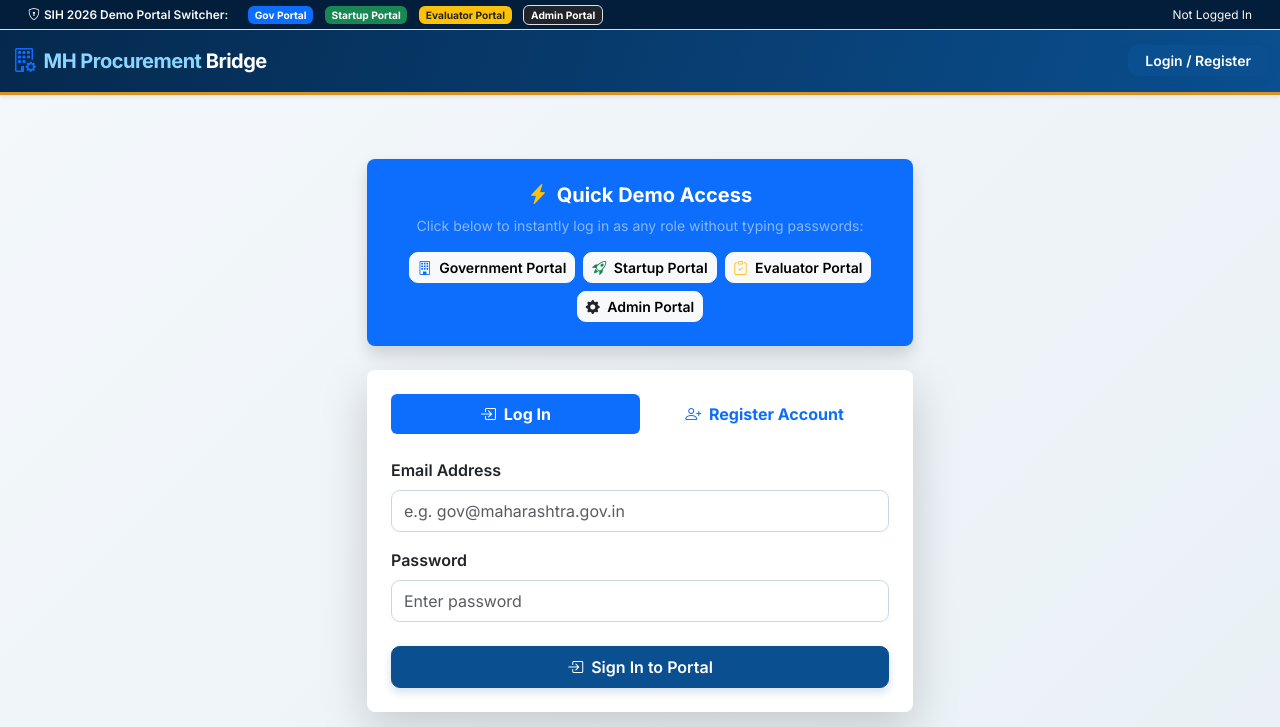
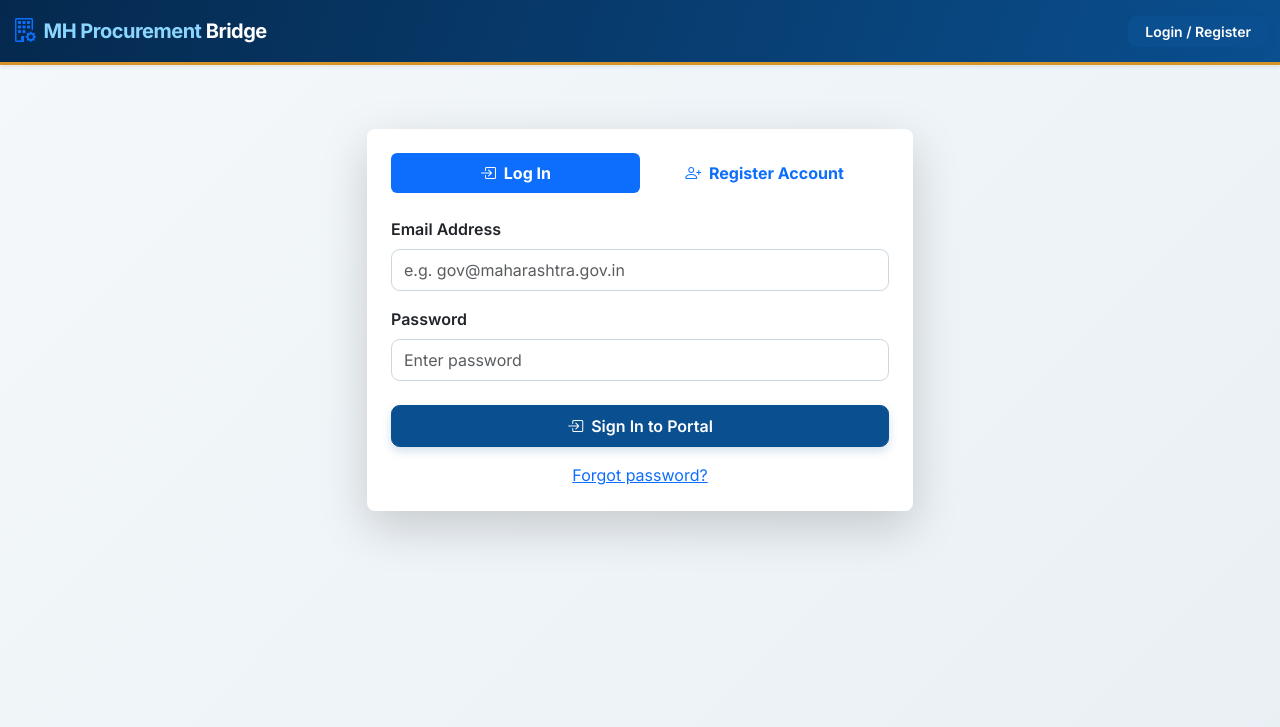
Before and after one commit to harshavardhannayaka20072007-png/innovation-procurement-bridge, a Flask app: page /auth/login in a window 1280 px wide. Shown: the top 727 px of the page. Run offline with Flask 3, Linux system fonts and the light colour scheme; parts of the project's set-up code (start-up, migrations or seed data) failed here and were passed over.

Commit message:
final commit

```diff
--- a/backend/auth/routes.py
+++ b/backend/auth/routes.py
@@ -1,8 +1,50 @@
-from flask import Blueprint, request, render_template, redirect, url_for, session, flash, abort
+import hmac
+import os
+import re
+import secrets
+import sqlite3
+import smtplib
+from datetime import datetime, timedelta, timezone
+from email.message import EmailMessage
+from urllib.parse import urlencode
+from urllib.request import Request, urlopen
+
+from flask import Blueprint, current_app, request, render_template, redirect, url_for, session, flash, abort
 from werkzeug.security import check_password_hash, generate_password_hash
 from backend.db import query_db, execute_db
 
 auth_bp = Blueprint('auth', __name__)
+EMAIL_RE = re.compile(r'^[^\s@]+@[^\s@]+\.[^\s@]+$')
+MOBILE_RE = re.compile(r'^\+?[1-9]\d{7,14}$')
+
+
+def _start_session(user):
+    """Set only the server-authorized identity attributes in the session."""
+    session.clear()
+    session['user_id'] = user['user_id']
+    session['username'] = user['username']
+    session['email'] = user['email']
+    session['role'] = user['role']
+    session['department'] = user['department']
+    session['company_name'] = user['company_name']
+
+
+def _send_reset_otp(email, otp):
+    """Send an OTP only through configured SMTP; fail closed when absent."""
+    config = current_app.config
+    required = ('SMTP_HOST', 'SMTP_USERNAME', 'SMTP_PASSWORD', 'SMTP_FROM')
+    if not all(config.get(key) for key in required):
+        return False
+    message = EmailMessage()
+    message['Subject'] = 'Innovation Procurement Bridge password reset code'
+    message['From'] = config['SMTP_FROM']
+    message['To'] = email
+    message.set_content(f'Your password-reset code is {otp}. It expires in 10 minutes. Do not share it.')
+    with smtplib.SMTP(config['SMTP_HOST'], config['SMTP_PORT'], timeout=10) as smtp:
+        smtp.starttls()
+        smtp.login(config['SMTP_USERNAME'], config['SMTP_PASSWORD'])
+        smtp.send_message(message)
+    return True
 
 
 @auth_bp.route('/login', methods=['GET', 'POST'])
@@ -10,8 +52,8 @@ def login():
     if request.method == 'GET' and session.get('user_id'):
         return redirect(url_for('index'))
     if request.method == 'POST':
-        email = request.form.get('email', '').strip()[:254]
-        password = request.form.get('password', '').strip()[:128]
+        email = request.form.get('email', '').strip().lower()
+        password = request.form.get('password', '')
 
         if not email or not password:
             flash('Email and password are required.', 'danger')
@@ -19,12 +61,7 @@ def login():
 
         user = query_db("SELECT * FROM users WHERE email = ?", (email,), one=True)
         if user and check_password_hash(user['password_hash'], password):
-            session['user_id'] = user['user_id']
-            session['username'] = user['username']
-            session['email'] = user['email']
-            session['role'] = user['role']
-            session['department'] = user['department']
-            session['company_name'] = user['company_name']
+            _start_session(user)
 
             flash(f"Welcome back, {user['username']}!", 'success')
             if user['role'] == 'government':
@@ -43,18 +80,38 @@ def login():
 
 @auth_bp.route('/demo-login/<role>')
 def demo_login(role):
-    """Demo login endpoint — disabled in this build."""
-    abort(404)
+    """Allow demo access only when an operator sets and supplies DEMO_SECRET."""
+    configured_secret = os.environ.get('DEMO_SECRET')
+    supplied_secret = request.args.get('key', '')
+    if not configured_secret or not hmac.compare_digest(supplied_secret, configured_secret):
+        abort(403)
+    if role not in {'government', 'startup', 'evaluator', 'admin'}:
+        abort(404)
+    user = query_db('SELECT * FROM users WHERE role = ? ORDER BY user_id LIMIT 1', (role,), one=True)
+    if not user:
+        abort(404)
+    _start_session(user)
+    return redirect(url_for('index'))
 
 @auth_bp.route('/register', methods=['POST'])
 def register():
-    username = (request.form.get('username') or '').strip()[:100]
-    email = (request.form.get('email') or '').strip()[:254]
-    password = (request.form.get('password') or '').strip()[:128]
+    username = (request.form.get('username') or '').strip()
+    email = (request.form.get('email') or '').strip().lower()
+    password = request.form.get('password') or ''
     company_name = (request.form.get('company_name') or '').strip()[:150]
+    mobile_number = (request.form.get('mobile_number') or '').strip()
 
-    if not username or not email or not password:
+    if not username or not email or not password or not company_name:
         flash('All fields are required.', 'danger')
+        return redirect(url_for('auth.login'))
+    if len(username) > 100 or len(email) > 254 or not EMAIL_RE.fullmatch(email):
+        flash('Enter a valid name and email address.', 'danger')
+        return redirect(url_for('auth.login'))
+    if len(password) < 12 or len(password) > 128:
+        flash('Password must contain 12 to 128 characters.', 'danger')
+        return redirect(url_for('auth.login'))
+    if mobile_number and not MOBILE_RE.fullmatch(mobile_number):
+        flash('Enter a mobile number in international format, for example +919876543210.', 'danger')
         return redirect(url_for('auth.login'))
 
     # Self-registration is only allowed for startups.
@@ -62,25 +119,124 @@ def register():
     role = 'startup'
     department = None
 
-    if query_db("SELECT user_id FROM users WHERE email = ? OR username = ?", (email, username), one=True):
-        flash('Email or username already exists.', 'danger')
+    if query_db("SELECT user_id FROM users WHERE email = ? OR username = ? OR mobile_number = ?", (email, username, mobile_number or None), one=True):
+        flash('Email, username, or mobile number already exists.', 'danger')
         return redirect(url_for('auth.login'))
 
     pw_hash = generate_password_hash(password)
-    user_id = execute_db(
-        'INSERT INTO users (username, email, password_hash, role, department, company_name) VALUES (?, ?, ?, ?, ?, ?)',
-        (username, email, pw_hash, role, department, company_name)
-    )
+    try:
+        user_id = execute_db(
+            'INSERT INTO users (username, email, password_hash, role, department, company_name, mobile_number) VALUES (?, ?, ?, ?, ?, ?, ?)',
+            (username, email, pw_hash, role, department, company_name, mobile_number or None)
+        )
+    except sqlite3.IntegrityError:
+        # The database constraints also protect against concurrent registrations.
+        flash('Email, username, or mobile number already exists.', 'danger')
+        return redirect(url_for('auth.login'))
 
-    session['user_id'] = user_id
-    session['username'] = username
-    session['email'] = email
-    session['role'] = role
-    session['department'] = department
-    session['company_name'] = company_name
+    _start_session({'user_id': user_id, 'username': username, 'email': email, 'role': role,
+                    'department': department, 'company_name': company_name})
 
     flash('Startup account registered successfully!', 'success')
     return redirect(url_for('startup.dashboard'))
+
+
+@auth_bp.route('/forgot-password', methods=['GET', 'POST'])
+def forgot_password():
+    if request.method == 'POST':
+        email = (request.form.get('email') or '').strip().lower()
+        user = query_db('SELECT user_id, email FROM users WHERE email = ?', (email,), one=True)
+        # Same response for all requests prevents account enumeration.
+        if user:
+            otp = f'{secrets.randbelow(1_000_000):06d}'
+            expires_at = datetime.now(timezone.utc) + timedelta(seconds=current_app.config['OTP_TTL_SECONDS'])
+            execute_db('UPDATE password_reset_otps SET consumed_at = CURRENT_TIMESTAMP WHERE user_id = ? AND consumed_at IS NULL', (user['user_id'],))
+            execute_db('INSERT INTO password_reset_otps (user_id, otp_hash, expires_at) VALUES (?, ?, ?)',
+                       (user['user_id'], generate_password_hash(otp), expires_at.isoformat()))
+            try:
+                delivered = _send_reset_otp(user['email'], otp)
+            except (OSError, smtplib.SMTPException):
+                delivered = False
+            if not delivered:
+                # Invalidate a code that could not be delivered; it must never be usable.
+                execute_db('UPDATE password_reset_otps SET consumed_at = CURRENT_TIMESTAMP WHERE user_id = ? AND consumed_at IS NULL', (user['user_id'],))
+        flash('If an account exists, a reset code will be sent to its registered email.', 'info')
+        return redirect(url_for('auth.reset_password'))
+    return render_template('forgot_password.html')
+
+
+@auth_bp.route('/reset-password', methods=['GET', 'POST'])
+def reset_password():
+    if request.method == 'POST':
+        email = (request.form.get('email') or '').strip().lower()
+        otp = (request.form.get('otp') or '').strip()
+        password = request.form.get('password') or ''
+        user = query_db('SELECT user_id FROM users WHERE email = ?', (email,), one=True)
+        reset = query_db('''SELECT * FROM password_reset_otps WHERE user_id = ? AND consumed_at IS NULL
+                            ORDER BY reset_id DESC LIMIT 1''', (user['user_id'],), one=True) if user else None
+        valid = False
+        if reset and len(password) >= 12 and len(password) <= 128 and reset['attempts'] < current_app.config['OTP_MAX_ATTEMPTS']:
+            expires_at = datetime.fromisoformat(reset['expires_at']).replace(tzinfo=timezone.utc) if '+' not in reset['expires_at'] else datetime.fromisoformat(reset['expires_at'])
+            valid = expires_at > datetime.now(timezone.utc) and check_password_hash(reset['otp_hash'], otp)
+            execute_db('UPDATE password_reset_otps SET attempts = attempts + 1 WHERE reset_id = ?', (reset['reset_id'],))
+        if not valid:
+            flash('The code is invalid or expired. Request a new one.', 'danger')
+            return redirect(url_for('auth.reset_password'))
+        execute_db('UPDATE users SET password_hash = ? WHERE user_id = ?', (generate_password_hash(password), user['user_id']))
+        execute_db('UPDATE password_reset_otps SET consumed_at = CURRENT_TIMESTAMP WHERE reset_id = ?', (reset['reset_id'],))
+        flash('Password changed. You can now sign in.', 'success')
+        return redirect(url_for('auth.login'))
+    return render_template('reset_password.html')
+
+
+@auth_bp.route('/linkedin/start')
+def linkedin_start():
+    """Start startup-only LinkedIn OIDC registration when credentials exist."""
+    if not current_app.config['LINKEDIN_CLIENT_ID'] or not current_app.config['LINKEDIN_CLIENT_SECRET']:
+        abort(503, 'LinkedIn sign-in has not been configured.')
+    state = secrets.token_urlsafe(32)
+    session['linkedin_oauth_state'] = state
+    params = urlencode({'response_type': 'code', 'client_id': current_app.config['LINKEDIN_CLIENT_ID'],
+                        'redirect_uri': url_for('auth.linkedin_callback', _external=True),
+                        'state': state, 'scope': 'openid profile email'})
+    return redirect(f'https://www.linkedin.com/oauth/v2/authorization?{params}')
+
+
+@auth_bp.route('/linkedin/callback')
+def linkedin_callback():
+    if not hmac.compare_digest(request.args.get('state', ''), session.pop('linkedin_oauth_state', '')):
+        abort(400, 'Invalid LinkedIn sign-in state.')
+    code = request.args.get('code')
+    if not code:
+        abort(400, 'LinkedIn did not return an authorization code.')
+    token_data = urlencode({'grant_type': 'authorization_code', 'code': code,
+                            'redirect_uri': url_for('auth.linkedin_callback', _external=True),
+                            'client_id': current_app.config['LINKEDIN_CLIENT_ID'],
+                            'client_secret': current_app.config['LINKEDIN_CLIENT_SECRET']}).encode()
+    try:
+        with urlopen(Request('https://www.linkedin.com/oauth/v2/accessToken', token_data,
+                             {'Content-Type': 'application/x-www-form-urlencoded'}), timeout=10) as response:
+            import json
+            access_token = json.loads(response.read())['access_token']
+        with urlopen(Request('https://api.linkedin.com/v2/userinfo', headers={'Authorization': f'Bearer {access_token}'}), timeout=10) as response:
+            import json
+            profile = json.loads(response.read())
+    except Exception:
+        abort(502, 'LinkedIn sign-in could not be completed. Please try again.')
+    email = (profile.get('email') or '').strip().lower()
+    if not EMAIL_RE.fullmatch(email):
+        abort(400, 'LinkedIn did not provide a verified email address.')
+    user = query_db('SELECT * FROM users WHERE email = ?', (email,), one=True)
+    if user and user['role'] != 'startup':
+        abort(403, 'This email belongs to a non-startup account.')
+    if not user:
+        display_name = (profile.get('name') or email.split('@')[0]).strip()[:100]
+        user_id = execute_db('INSERT INTO users (username, email, password_hash, role, company_name) VALUES (?, ?, ?, ?, ?)',
+                             (display_name, email, generate_password_hash(secrets.token_urlsafe(32)), 'startup', display_name))
+        user = query_db('SELECT * FROM users WHERE user_id = ?', (user_id,), one=True)
+    _start_session(user)
+    flash('LinkedIn account connected. Please complete your startup profile.', 'success')
+    return redirect(url_for('startup.profile'))
 
 @auth_bp.route('/logout')
 def logout():
--- a/templates/audit/ledger.html
+++ b/templates/audit/ledger.html
@@ -13,7 +13,7 @@
   </div>
 
   <div class="row g-3 mb-4">
-    <div class="col-md-4"><div class="card h-100"><div class="card-body"><small class="text-muted text-uppercase fw-bold">Sealed records</small><div class="display-6 fw-bold text-primary">{{ records|length }}</div><small>Latest 100 records shown</small></div></div></div>
+    <div class="col-md-4"><div class="card h-100"><div class="card-body"><small class="text-muted text-uppercase fw-bold">Sealed records</small><div class="display-6 fw-bold text-primary">{{ total }}</div><small>Page {{ page }} · {{ records|length }} record(s) displayed</small></div></div></div>
     <div class="col-md-8"><div class="card h-100"><div class="card-body d-flex align-items-center gap-3"><i class="bi bi-ethereum fs-2 text-primary"></i><div><strong>Ethereum anchor readiness</strong><p class="small text-muted mb-0">Records are sealed locally by default. Configure WEB3_RPC_URL, ETHEREUM_AUDIT_CONTRACT, and ETHEREUM_PRIVATE_KEY to publish record hashes to your deployed audit contract.</p></div></div></div></div>
   </div>
 
@@ -38,5 +38,7 @@
       </table>
     </div>
   </div>
+  {% set last_page = ((total + per_page - 1) // per_page) if total else 1 %}
+  <nav class="d-flex justify-content-between align-items-center mt-3" aria-label="Audit ledger pages"><span class="small text-muted">Page {{ page }} of {{ last_page }}</span><div class="btn-group">{% if page > 1 %}<a class="btn btn-outline-primary btn-sm" href="{{ url_for('audit.ledger', page=page-1, per_page=per_page) }}">Previous</a>{% endif %}{% if page < last_page %}<a class="btn btn-outline-primary btn-sm" href="{{ url_for('audit.ledger', page=page+1, per_page=per_page) }}">Next</a>{% endif %}</div></nav>
 </div>
 {% endblock %}
--- a/templates/base.html
+++ b/templates/base.html
@@ -20,28 +20,6 @@
   {% block extra_css %}{% endblock %}
 </head>
 <body data-user-role="{{ session.get('role', 'user') }}">
-
-  {% if not session.get('user_id') %}
-  <!-- Demo role selection is available only before authentication. -->
-  <div class="demo-role-bar py-1 px-3 border-bottom">
-    <div class="container-fluid d-flex justify-content-between align-items-center">
-      <div>
-        <small class="fw-semibold text-light me-2"><i class="bi bi-shield-lock me-1"></i>SIH 2026 Demo Portal Switcher:</small>
-        <a href="{{ url_for('auth.demo_login', role='government') }}"><span class="badge bg-primary">Gov Portal</span></a>
-        <a href="{{ url_for('auth.demo_login', role='startup') }}"><span class="badge bg-success">Startup Portal</span></a>
-        <a href="{{ url_for('auth.demo_login', role='evaluator') }}"><span class="badge bg-warning text-dark">Evaluator Portal</span></a>
-        <a href="{{ url_for('auth.demo_login', role='admin') }}"><span class="badge bg-dark border">Admin Portal</span></a>
-      </div>
-      <div>
-        {% if session.get('username') %}
-          <small class="text-light">Role: <strong class="text-info">{{ session.get('role') | upper if session.get('role') else '' }}</strong> ({{ session.get('username') }})</small>
-        {% else %}
-          <small class="text-light">Not Logged In</small>
-        {% endif %}
-      </div>
-    </div>
-  </div>
-  {% endif %}
 
   <!-- Primary Navbar -->
   <nav class="navbar navbar-expand-lg navbar-dark portal-navbar shadow-sm">
--- a/templates/login.html
+++ b/templates/login.html
@@ -5,28 +5,6 @@
 <div class="container py-5">
   <div class="row justify-content-center">
     <div class="col-md-8 col-lg-6">
-
-      <!-- Demo Quick Access Card -->
-      <div class="card bg-primary text-white shadow mb-4 rounded-3 border-0">
-        <div class="card-body p-4 text-center">
-          <h5 class="fw-bold mb-2"><i class="bi bi-lightning-charge-fill text-warning me-1"></i> Quick Demo Access</h5>
-          <p class="small text-white-50 mb-3">Click below to instantly log in as any role without typing passwords:</p>
-          <div class="d-flex flex-wrap justify-content-center gap-2">
-            <a href="{{ url_for('auth.demo_login', role='government') }}" class="btn btn-light btn-sm fw-semibold">
-              <i class="bi bi-building me-1 text-primary"></i> Government Portal
-            </a>
-            <a href="{{ url_for('auth.demo_login', role='startup') }}" class="btn btn-light btn-sm fw-semibold">
-              <i class="bi bi-rocket-takeoff me-1 text-success"></i> Startup Portal
-            </a>
-            <a href="{{ url_for('auth.demo_login', role='evaluator') }}" class="btn btn-light btn-sm fw-semibold">
-              <i class="bi bi-clipboard-check me-1 text-warning"></i> Evaluator Portal
-            </a>
-            <a href="{{ url_for('auth.demo_login', role='admin') }}" class="btn btn-light btn-sm fw-semibold">
-              <i class="bi bi-gear-fill me-1 text-dark"></i> Admin Portal
-            </a>
-          </div>
-        </div>
-      </div>
 
       <!-- Login / Register Card -->
       <div class="card border-0 shadow-lg rounded-3">
@@ -59,6 +37,7 @@
                 <button type="submit" class="btn btn-primary w-100 py-2 fw-semibold">
                   <i class="bi bi-box-arrow-in-right me-1"></i> Sign In to Portal
                 </button>
+                <div class="text-center mt-3"><a href="{{ url_for('auth.forgot_password') }}">Forgot password?</a></div>
               </form>
             </div>
 
@@ -66,12 +45,7 @@
             <div class="tab-pane fade" id="pills-register" role="tabpanel">
               <form action="{{ url_for('auth.register') }}" method="POST">
                 <div class="mb-3">
-                  <label for="regRole" class="form-label fw-semibold">Select Account Role</label>
-                  <select class="form-select" id="regRole" name="role" required>
-                    <option value="startup" selected>Startup Representative</option>
-                    <option value="government">Government Department Official</option>
-                    <option value="evaluator">Technical Committee Evaluator</option>
-                  </select>
+                  <div class="alert alert-info small mb-0"><i class="bi bi-shield-check me-1"></i>Public registration creates a Startup Representative account only. Government, evaluator, and administrator accounts are provisioned by the programme administrator.</div>
                 </div>
                 <div class="mb-3">
                   <label for="regUsername" class="form-label fw-semibold">Username / Full Name</label>
@@ -85,13 +59,18 @@
                   <label for="regEntity" class="form-label fw-semibold">Company / Department Name</label>
                   <input type="text" class="form-control" id="regEntity" name="company_name" placeholder="e.g. TechSolve Labs or Urban Dev Dept" required />
                 </div>
+                <div class="mb-3">
+                  <label for="regMobile" class="form-label fw-semibold">Mobile Number <span class="text-muted">(optional)</span></label>
+                  <input type="tel" class="form-control" id="regMobile" name="mobile_number" placeholder="e.g. +919876543210" autocomplete="tel" />
+                </div>
                 <div class="mb-4">
                   <label for="regPassword" class="form-label fw-semibold">Password</label>
-                  <input type="password" class="form-control" id="regPassword" name="password" placeholder="Create password" required />
+                  <input type="password" class="form-control" id="regPassword" name="password" minlength="12" maxlength="128" placeholder="Create a 12+ character password" required />
                 </div>
                 <button type="submit" class="btn btn-success w-100 py-2 fw-semibold">
                   <i class="bi bi-person-check me-1"></i> Create Account
                 </button>
+                <a class="btn btn-outline-primary w-100 mt-2 py-2 fw-semibold" href="{{ url_for('auth.linkedin_start') }}"><i class="bi bi-linkedin me-1"></i>Continue with LinkedIn</a>
               </form>
             </div>
           </div>
--- a/templates/startup/apply.html
+++ b/templates/startup/apply.html
@@ -18,12 +18,12 @@
 
         <div class="mb-3">
           <label class="form-label fw-semibold">Short Executive Summary</label>
-          <input type="text" class="form-control" name="description" placeholder="Briefly describe your solution approach in 1-2 sentences..." required />
+          <input type="text" class="form-control" name="description" maxlength="2000" placeholder="Briefly describe your solution approach in 1-2 sentences..." required />
         </div>
 
         <div class="mb-4">
           <label class="form-label fw-semibold">Comprehensive Technical Proposal & Implementation Strategy</label>
-          <textarea class="form-control" name="proposal" rows="8" placeholder="Detail your architecture, hardware/software specs, deployment timeline, team experience, and compliance..." required></textarea>
+          <textarea class="form-control" name="proposal" rows="8" maxlength="5000" placeholder="Detail your architecture, hardware/software specs, deployment timeline, team experience, and compliance..." required></textarea>
         </div>
 
         <div class="alert alert-info small mb-4">
```
Also changed, not shown: backend/applications/routes.py (+19 -8 lines), backend/audit/routes.py (+10 -3 lines), backend/db.py (+15 -0 lines), backend/milestones/routes.py (+11 -1 lines), backend/startup_routes.py (+18 -6 lines), config.py (+25 -9 lines), database/schema.sql (+13 -0 lines), database/seed.sql (+7 -11 lines), scripts/reset_passwords.py (+18 -31 lines), templates/forgot_password.html (added, +9 -0 lines), templates/reset_password.html (added, +8 -0 lines), 1 other file.
